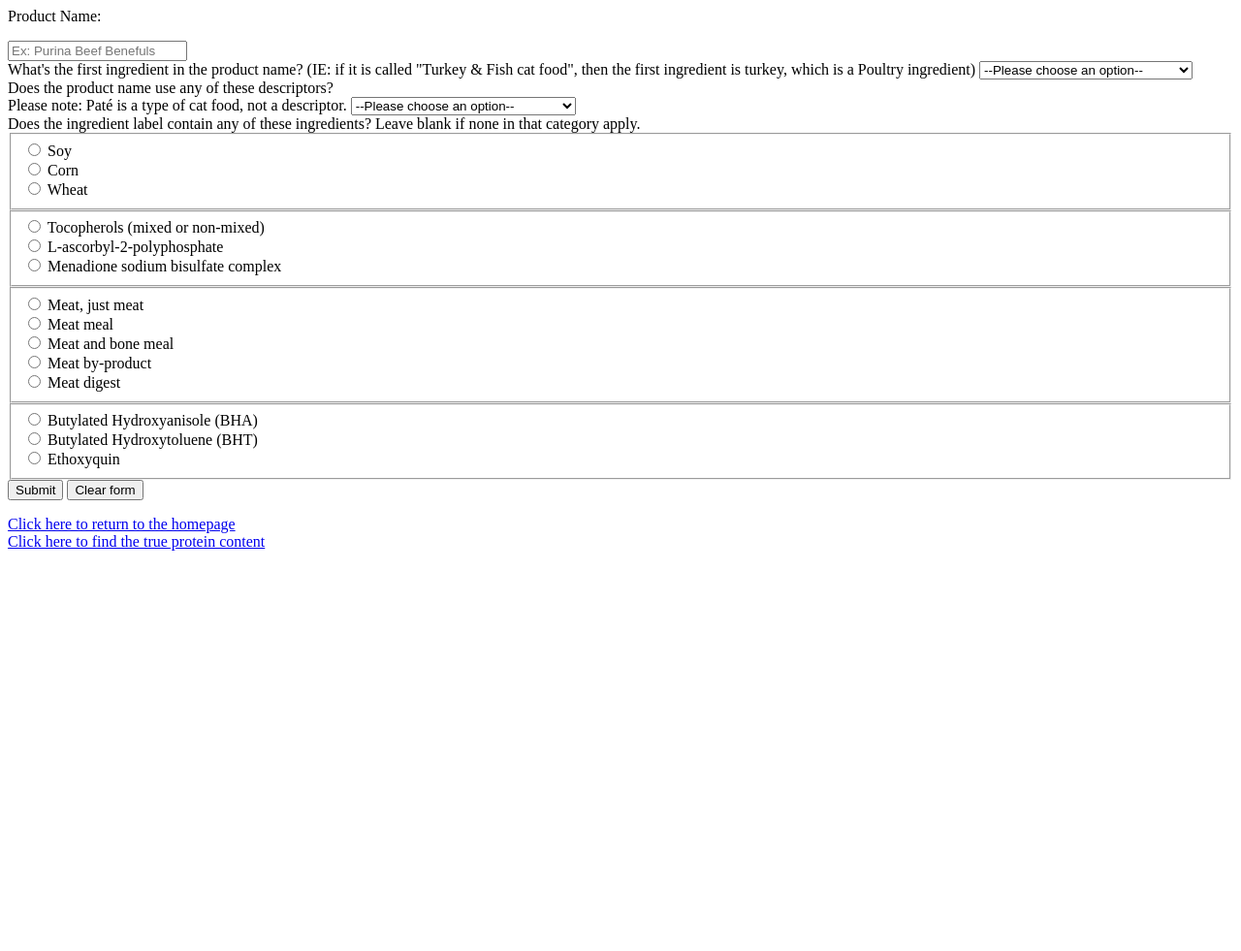
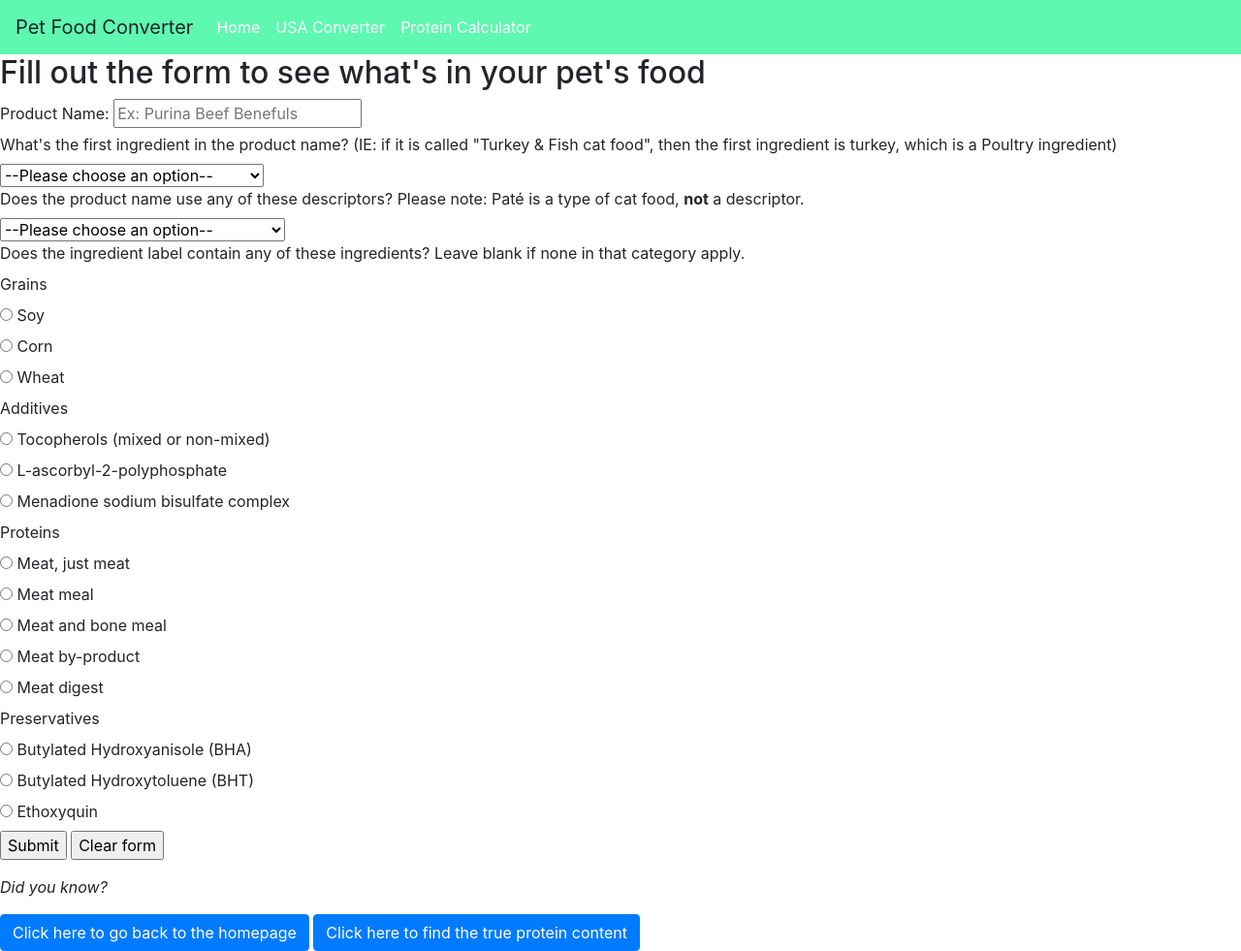
Before and after one commit to shanchu815/Kibble-Converter, a Flask app: page /fillout in a window 1280 px wide. Shown: the whole page at 97% size. Before the commit the page ends 568 px from the top, so only its background shows below. Run offline with Flask 2, Linux system fonts and the light colour scheme; some libraries are stand-ins or nearby versions.

Commit message:
classes added for future css, navbar & buttons added/fixed

```diff
--- a/static/styles.css
+++ b/static/styles.css
@@ -0,0 +1,60 @@
+.fact-div {
+
+}
+
+.fact {
+
+}
+
+.image-hoster {
+
+}
+
+.random-image {
+
+}
+
+body {
+
+}
+
+.btn btn-primary {
+
+
+}
+
+.about {
+
+}
+
+.disclaimer {
+
+}
+
+.fillout-form {
+
+}
+
+.submit-reset-btns {
+
+}
+
+.results-display {
+
+}
+
+.example {
+
+}
+
+.example-image {
+
+}
+
+.calculators {
+
+}
+
+.calulator-notes {
+
+}
--- a/templates/base.html
+++ b/templates/base.html
@@ -1,29 +1,49 @@
-<html>
+<html lang="en">
 <head>
+	<meta charset="utf-8">
+    <meta name="viewport" content="width=device-width, initial-scale=1, shrink-to-fit=no">
 	<title>Pet Food MVP</title>
 	<title>{% block title %}{% endblock %}</title>
 
-	<!-- add some navbar buttons here to return to home page, calculator page & sources page -->
-
-    <script src="https://cdn.jsdelivr.net/npm/bootstrap@5.1.3/dist/js/bootstrap.bundle.min.js"
-    integrity="sha384-ka7Sk0Gln4gmtz2MlQnikT1wXgYsOg+OMhuP+IlRH9sENBO0LRn5q+8nbTov4+1p"
-    crossorigin="anonymous"></script>
-
-	<script src="https://cdnjs.cloudflare.com/ajax/libs/babel-standalone/6.26.0/babel.js"></script>
-	<script src="https://unpkg.com/react@16/umd/react.development.js" crossorigin></script>
-	<script src="https://unpkg.com/react-dom@16/umd/react-dom.development.js" crossorigin></script>
-
-	<!-- <link href="/static/styles.css" rel="stylesheet"> -->
-
-	<p><span id='random-fact' class='fact'></span></p>
-
+	<!-- add some navbar buttons to return to home page, calculator page & sources page -->
+    <link rel="stylesheet" href="https://maxcdn.bootstrapcdn.com/bootstrap/4.0.0/css/bootstrap.min.css" integrity="sha384-Gn5384xqQ1aoWXA+058RXPxPg6fy4IWvTNh0E263XmFcJlSAwiGgFAW/dAiS6JXm" crossorigin="anonymous">
+	<link href="/static/styles.css" rel="stylesheet">
 </head>
 <body>
+	<nav class="navbar navbar-expand-lg navbar-dark" style="background-color: #5ef8b0;">
+		<a class="navbar-brand">Pet Food Converter</a>
+		<button class="navbar-toggler" type="button" data-toggle="collapse" data-target="#navbar-toggler" aria-controls="navbar-toggler" aria-expanded="false" aria-label="Toggle navigation">
+		  <span class="navbar-toggler-icon"></span>
+		</button>
+
+		<div class="collapse navbar-collapse" id="navbar-toggler">
+		  <ul class="navbar-nav mr-auto mt-2 mt-lg-0">
+			<li class="nav-item active">
+			  <a class="nav-link" href="/">Home<span class="sr-only">(current)</span></a>
+			</li>
+			<li class="nav-item active">
+				<a class="nav-link" href="/disclaimer">USA Converter<span class="sr-only">(current)</span></a>
+			</li>
+			<li class="nav-item active">
+				<a class="nav-link" href="/calculator">Protein Calculator<span class="sr-only">(current)</span></a>
+			</li>
+		  </ul>
+		</div>
+	</nav>
 	{% block body %}
 	{% endblock %}
+	<div class="image-hoster">
 	<img src="" id="random-image" class="random-image">
+	</div>
+	<div class="fact-div">
+		<p><i>Did you know? <span id='random-fact' class='fact'></span></i></p>
+	</div>
 	{% block js %}
 	{% endblock %}
 	<script defer src="/static/catdog.js"></script>
+
+	<script src="https://code.jquery.com/jquery-3.2.1.slim.min.js" integrity="sha384-KJ3o2DKtIkvYIK3UENzmM7KCkRr/rE9/Qpg6aAZGJwFDMVNA/GpGFF93hXpG5KkN" crossorigin="anonymous"></script>
+    <script src="https://cdnjs.cloudflare.com/ajax/libs/popper.js/1.12.9/umd/popper.min.js" integrity="sha384-ApNbgh9B+Y1QKtv3Rn7W3mgPxhU9K/ScQsAP7hUibX39j7fakFPskvXusvfa0b4Q" crossorigin="anonymous"></script>
+    <script src="https://maxcdn.bootstrapcdn.com/bootstrap/4.0.0/js/bootstrap.min.js" integrity="sha384-JZR6Spejh4U02d8jOt6vLEHfe/JQGiRRSQQxSfFWpi1MquVdAyjUar5+76PVCmYl" crossorigin="anonymous"></script>
 </body>
 </html>
--- a/templates/disclaimer.html
+++ b/templates/disclaimer.html
@@ -3,6 +3,8 @@
 {% block title %}Disclaimer{% endblock %}
 
 {% block body %}
+<div class="disclaimer">
+<h3>Disclaimer</h3>
 <p>This site is not a confirmed guarantee as to whether or not
     a particular brand or food is healthier than another. This site is
     not sponsored by any brands and merely breaks down the estimated contents
@@ -13,8 +15,9 @@
     recommendation. Please consult your vet and make sure to double check your research,
     thank you.
 </p>
-<a href="/fillout" class="btn btn-lg btn-primary">Click here to continue</a>
+</div>
 {% endblock %}
 
 {% block js %}
+<a class="btn btn-primary" href="/fillout" role="button">Continue</a>
 {% endblock %}
--- a/templates/fillout.html
+++ b/templates/fillout.html
@@ -3,11 +3,11 @@
 {% block title %}Fill out the form to see what's in your pet's food{% endblock %}
 
 {% block body %}
+<div class = "fillout-form">
+    <h2>Fill out the form to see what's in your pet's food</h2>
 <form action="/save-list" id="ingredients-form" method="POST">
     <div class="fill1" id="fill1">
-        <p>
             <label for="product_name">Product Name: </label>
-        </p>
             <input type="text" name="product_name" required="required" placeholder="Ex: Purina Beef Benefuls" maxlength="80" >
     </div>
 
@@ -15,6 +15,7 @@
         <label for="ingredient_name">What's the first ingredient in the product name? (IE:
             if it is called "Turkey & Fish cat food", then the first ingredient is turkey, which is a Poultry ingredient)
         </label>
+        <br>
         <select name="ingredient_name" id="ingredient_name" required="required">
             <option value="">--Please choose an option--</option>
             <optgroup label="Protein">
@@ -32,9 +33,9 @@
     </div>
 
     <div class="descriptor" id="descriptor">
-        <label for="descriptor">Does the product name use any of these descriptors?
-            <br>Please note: Paté is a type of cat food, not a descriptor.
+        <label for="descriptor">Does the product name use any of these descriptors? Please note: Paté is a type of cat food, <b>not</b> a descriptor.
         </label>
+        <br>
         <select name="descriptor" id="descriptor" required="required">
             <option value="">--Please choose an option--</option>
             <option value="dinner">Dinner, entree, nuggets, etc.</option>
@@ -46,6 +47,8 @@
 
     <div class="others" id="others" name="others">
         <label for="others">Does the ingredient label contain any of these ingredients? Leave blank if none in that category apply.</label>
+        <br>
+        <label for="grains">Grains</label>
         <fieldset id="grains" name="grains">
             <input type="radio" value="soy" name="grains">
             <label for="soy">Soy</label><br/>
@@ -54,7 +57,7 @@
             <input type="radio" value="wheat" name="grains">
             <label for="wheat">Wheat</label><br/>
         </fieldset>
-
+        <label for="additives">Additives</label>
         <fieldset id="additives" name="additives">
             <input type="radio" value="toco" name="additives">
             <label for="toco">Tocopherols (mixed or non-mixed)</label><br/>
@@ -63,7 +66,7 @@
             <input type="radio" value="msbc" name="additives">
             <label for="msbc">Menadione sodium bisulfate complex</label><br/>
         </fieldset>
-
+        <label for="proteins">Proteins</label>
         <fieldset id="proteins" name="proteins">
             <input type="radio" value="p1" name="proteins">
             <label for="p1">Meat, just meat</label><br/>
@@ -76,7 +79,7 @@
             <input type="radio" value="p5" name="proteins">
             <label for="p5">Meat digest</label><br/>
         </fieldset>
-
+        <label for="preservatives">Preservatives</label>
         <fieldset id="preservatives" name="preservatives">
             <input type="radio" value="bha" name="preservatives">
             <label for="bha">Butylated Hydroxyanisole (BHA)</label><br/>
@@ -86,17 +89,15 @@
             <label for="eth">Ethoxyquin</label><br/>
         </fieldset>
     </div>
-
-    <div>
+    <div class="submit-reset-btns">
         <input type="submit"> <input type="reset" onclick="return confirm_reset();" value="Clear form">
     </div>
     </form>
-
-    <a href="/" class="btn btn-lg btn-primary">Click here to return to the homepage</a>
-    <br>
-    <a href="/calculator" class="btn btn-lg btn-primary">Click here to find the true protein content</a>
+</div>
 {% endblock %}
 
 {% block js %}
+<a class="btn btn-primary" href="/" role="button">Click here to go back to the homepage</a>
+<a class="btn btn-primary" href="/calculator" role="button">Click here to find the true protein content</a>
 <script src="/static/fillout.js"></script>
 {% endblock %}
```
Also changed, not shown: templates/calculator.html (+13 -6 lines), templates/homepage.html (+5 -5 lines), templates/result.html (+13 -19 lines).
